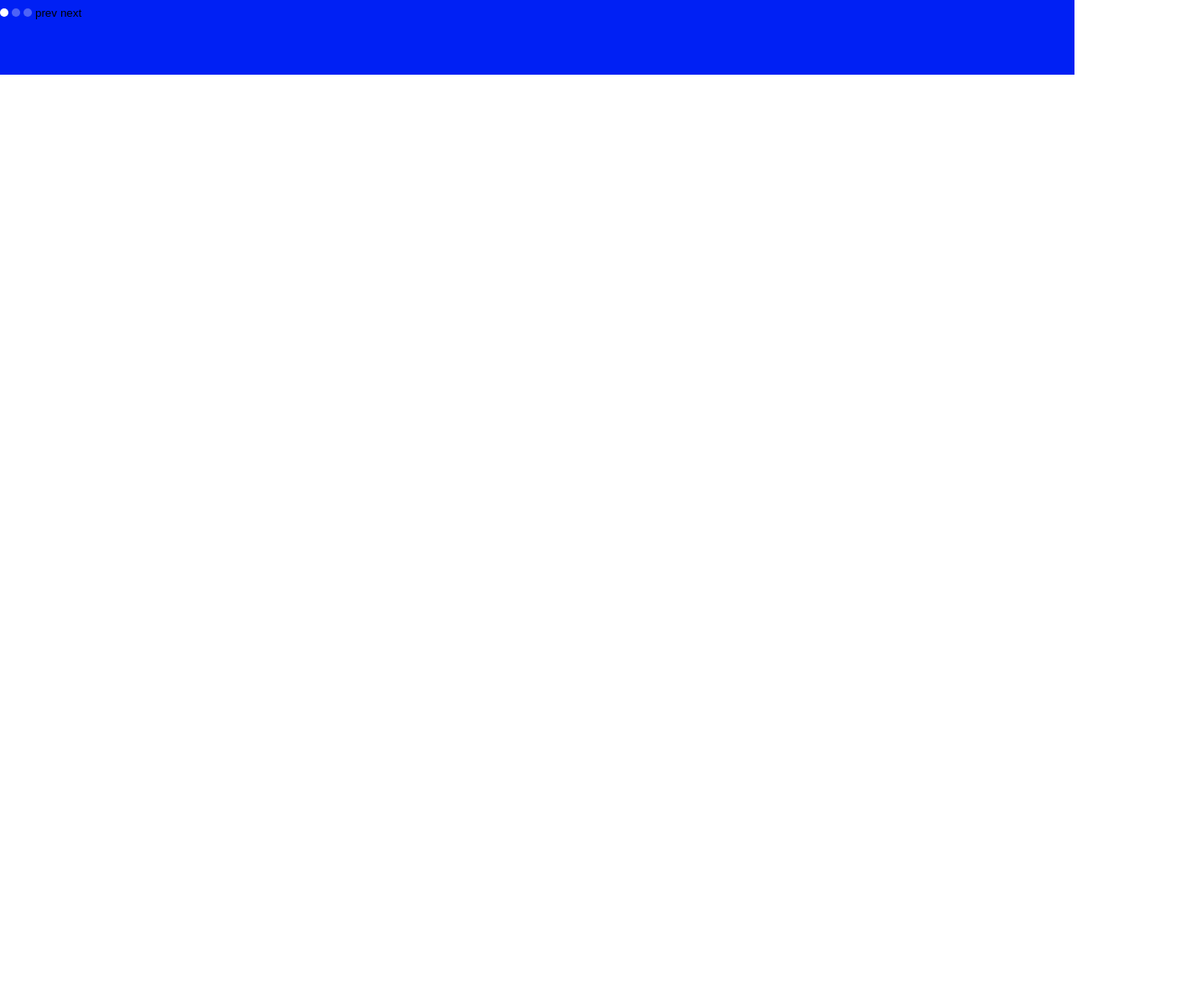
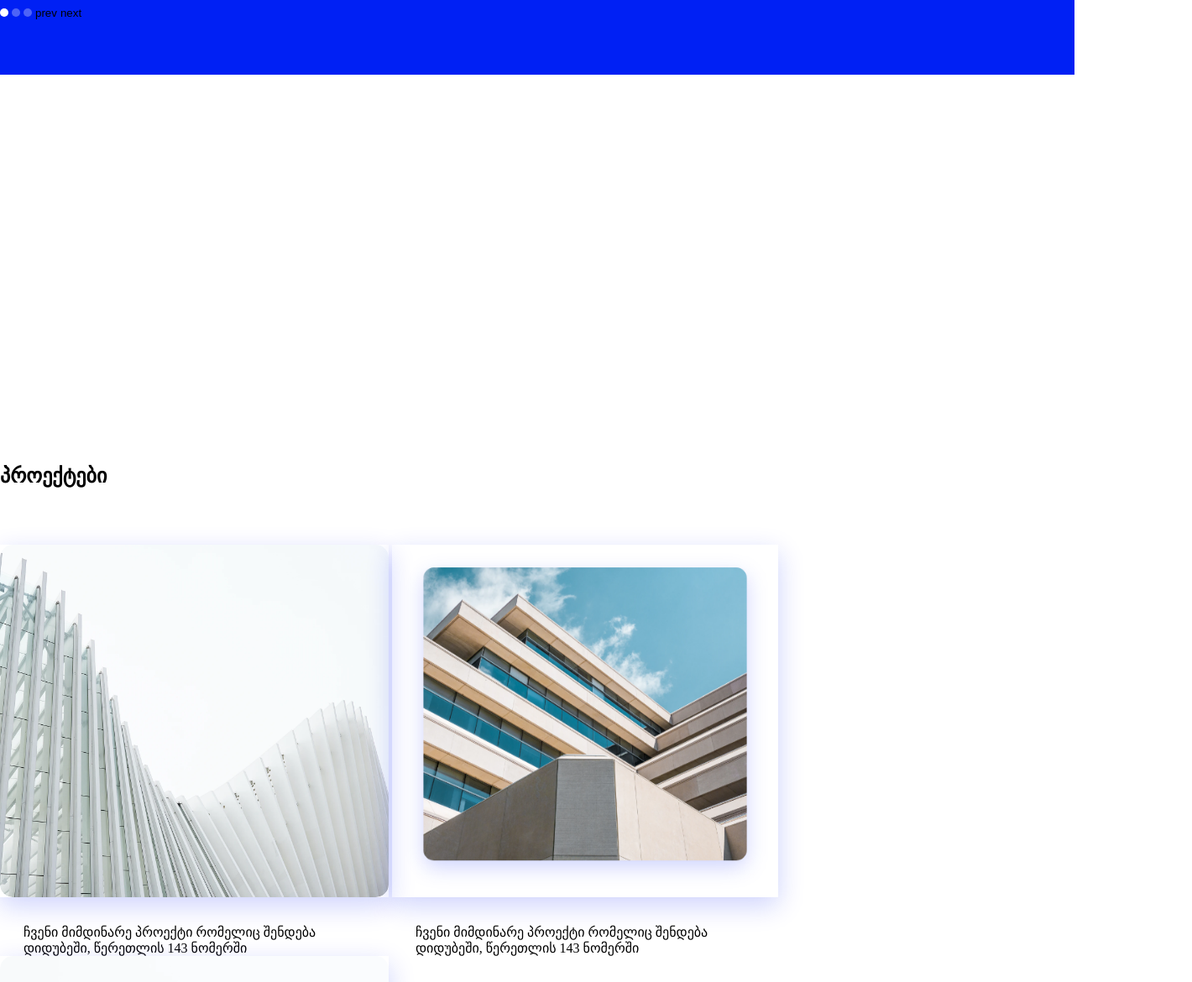
Before and after one commit to MariamKiknavelidze/Lesson-7, a plain HTML site: page index.html in a window 1280 px wide. Shown: the part 740-1910 px from the top of the page at 84% size, 1420 px wide, since content can reach past the window. Before the commit the page ends 829 px from the top, so only its background shows below. Drawn offline with Linux system fonts and the light colour scheme.

Commit message:
End of "პროექტები"

```diff
--- a/index.html
+++ b/index.html
@@ -32,12 +32,13 @@
                 </ul>
             </nav>
     </header>
-    <section>
-        <div class="img.wrapper">
+    <section class="slider-section ">
+        <div class="container">
+         <div class="img.wrapper">
              <img src="src/images/photo-1.png" alt="photo-1" class="photo-1" >
              <img src="src/images/photo-2.png" alt="photo-2" class="photo-2">
-        </div>
-        <div class="slider-pagination">
+         </div>
+         <div class="slider-pagination">
             <div class="dots">
                 <span class="dot active"></span>
                 <span class="dot"></span>
@@ -47,7 +48,45 @@
                 <button class="prev"> prev </button>
                 <button class="next"> next </button>
             </div>
+         </div>
+    </section>
+    <section class="project-section">
+       <div class="container">
+        <h2 class="section-title">
+            პროექტები
+        </h2>
+        <div class="project-pagination">
+            <span class="dot active"></span>
+            <span class="dot"></span>
+            <span clas="dot"></span>
         </div>
+        <div class="slider">
+            <div class="slider-box-wrapper">
+              <div class="slider-box">
+                <img src="src/images/photo-3.png" alt="">
+                <p>
+                    ჩვენი მიმდინარე პროექტი რომელიც შენდება დიდუბეში, წერეთლის 143 ნომერში
+                </p>
+            </div>
+        </div>
+            <div class="slider-box">
+                <img src="src/images/photo-4.png" alt="photo-4">
+                <p>
+                    ჩვენი მიმდინარე პროექტი რომელიც შენდება დიდუბეში, წერეთლის 143 ნომერში
+                </p>
+            </div>
+            <div class="slider-box" >
+                <img src="src/images/photo-5.png" alt="photo-5">
+                <p>
+                    ჩვენი მიმდინარე პროექტი რომელიც შენდება დიდუბეში, წერეთლის 143 ნომერში
+                </p>
+            </div>
+        </div>
+          <div>
+            <a href="#">სხვა პროექტები</a>
+          </div>
+        </div>
+       </div>
     </section>
 </body>
 </html>
--- a/src/styles.css
+++ b/src/styles.css
@@ -15,6 +15,11 @@ img {
 .logo {
 	width: 100px;
 }
+.container {
+	max-width: 1475px;
+	width: 100%;
+	margin: 0 auto;
+}
 
 button {
 	border:none;
@@ -31,7 +36,7 @@ header {
 	left: 0;
 }
 
-section {
+.slider-section {
 	background-color: #0020F4;
 	padding-top: 200px;
 	padding-bottom: 65px;
@@ -65,3 +70,44 @@ section {
 	display: inline-block;
 	vertical-align: middle;
 }
+
+.project-section {
+	margin-top: 394px;
+	padding: 70px 0;
+	position: relative;
+}
+.project-section::before{
+	content: "";
+	width: 100%;
+	height: 308px;
+	/* background-color: #0020F4; */
+	margin-top: 394px;
+	padding: 70px;
+	position: absolute;
+	top:0;
+	left:0;
+}
+.slider-box img{
+	height: 100%;
+	object-fit: cover;
+	border-radius: 15px;
+}
+.slider-box{
+	display: inline-block;
+	max-width: 463px;
+	height: 420px;
+	box-shadow: 0px 10px 30px #0A22F433;
+	position: relative;
+
+}
+.slider-box p {
+	position:absolute
+    bottom: 10px;
+	padding: 28px; 30px;
+	border-radius:12px;
+	width:460px;
+}
+.slider-box-wrapper {
+	padding-top: 50px;
+	display: inline-block;
+}
```
Also changed, not shown: src/images/photo-3.png (added), src/images/photo-4.png (added), src/images/photo-5.png (added).
